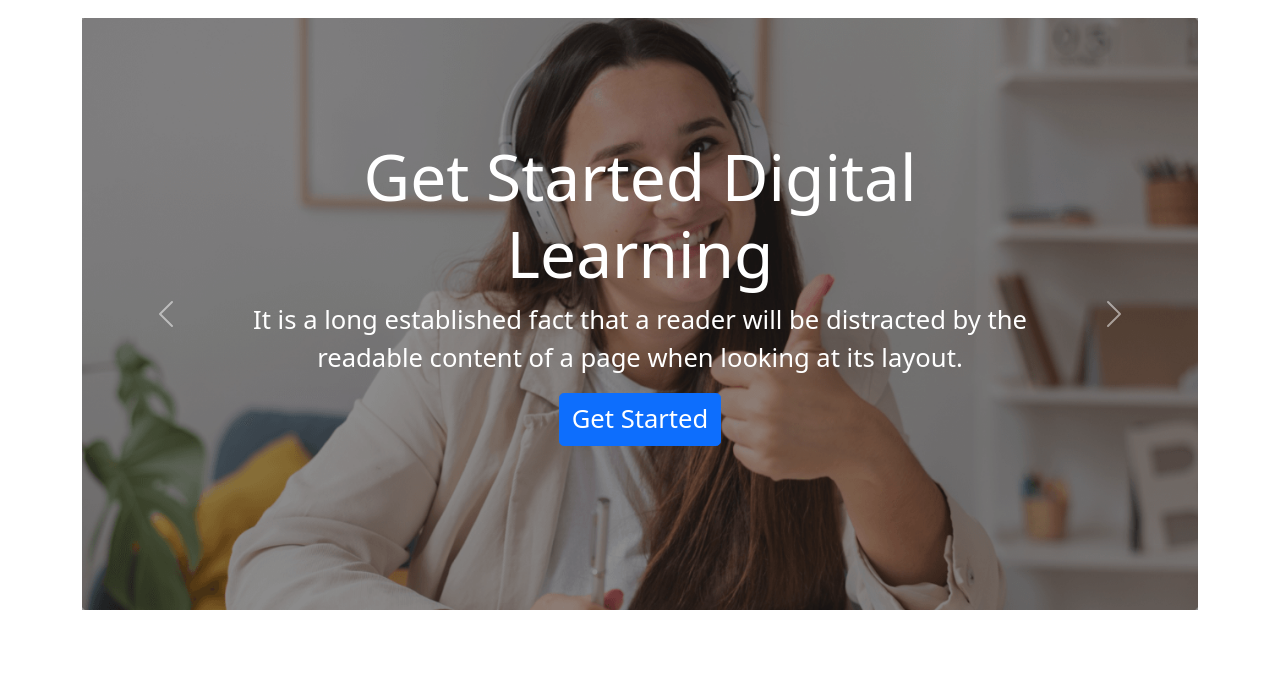
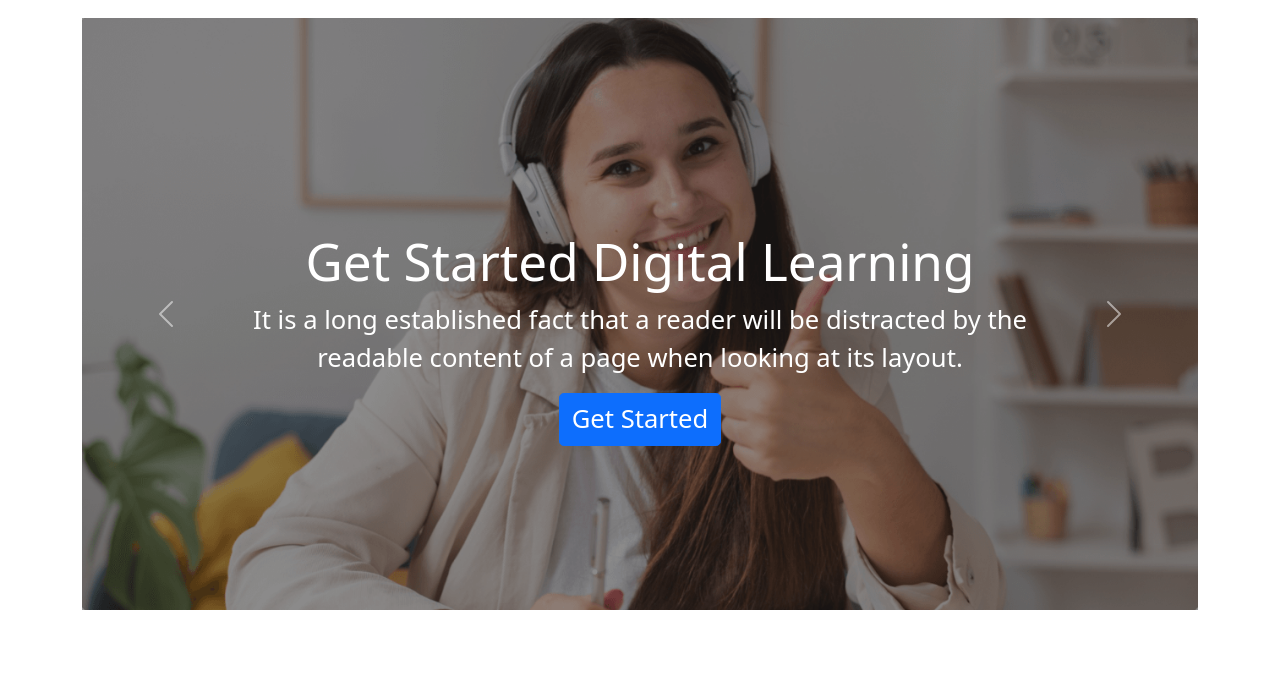
Before and after one commit to Tasfiq-Jawaad/Education-Hub, a plain HTML site: page index.html in a window 1280 px wide. Shown: the part 96-775 px from the top of the page. Drawn offline with Linux system fonts and the light colour scheme.

Commit message:
Slide-1 text size fixed

```diff
--- a/index.html
+++ b/index.html
@@ -66,7 +66,7 @@
                         <img src="images/cover/cover-1.png" class="d-block w-100" alt="...">
                         <div class="carousel-caption d-block d-md-block hub-mb-lg-6 hub-mb-md-6 hub-mb-sm-6 mb-3"
                             style="bottom: 0;">
-                            <h5 style="font-size: 5vw;">Get Started Digital Learning</h5>
+                            <h5 style="font-size: 4vw;">Get Started Digital Learning</h5>
                             <p style="font-size: 2vw;">It is a long established fact that a reader will be distracted by
                                 the readable
                                 content of a page when looking at its layout.</p>
```
